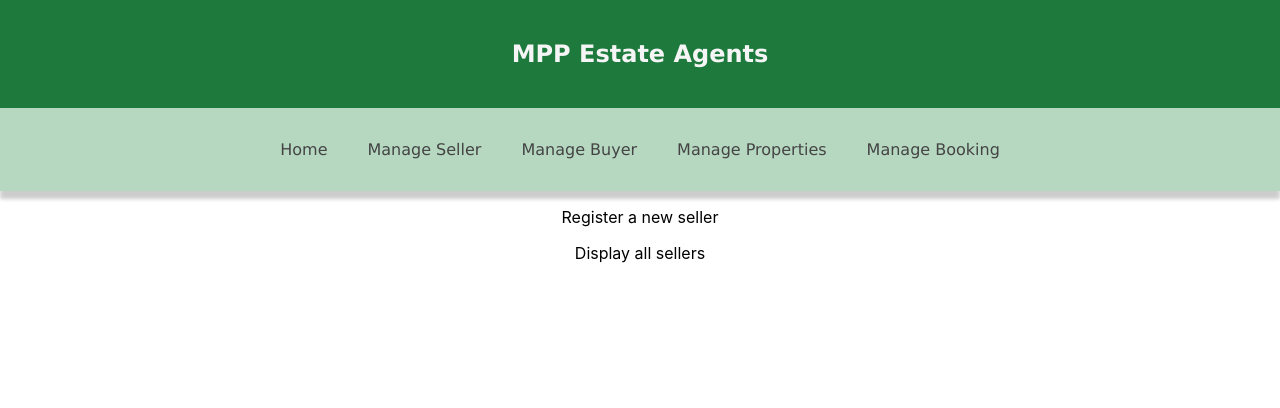
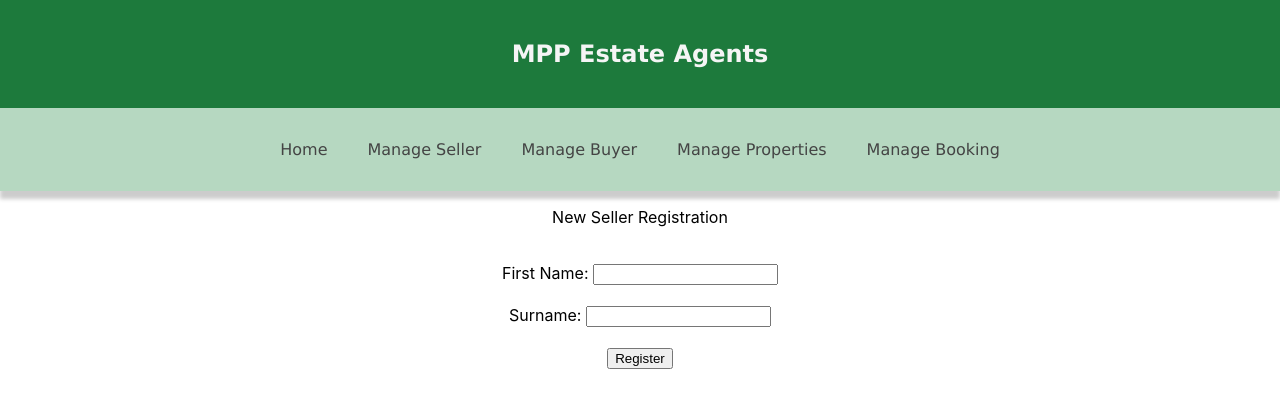
Before and after one commit to pvm2024git/LBG-Group3-MPP, a React (Create React App) app in the folder pg3-react/: page /manageseller in a window 1280 px wide. Shown: the top 408 px of the page. Built offline with nearby package versions, Linux system fonts and the light colour scheme.

Commit message:
seller form

```diff
--- /dev/null
+++ b/pg3-react/src/forms/SellerForm.jsx
@@ -0,0 +1,57 @@
+import { useState } from 'react';
+
+const SellerForm = () => {
+    const [first, setFirst] = useState('');
+    const [last, setLast] = useState('');
+
+    const handlesubmit = (e) => {
+        e.preventDefault();
+        const seller = { first, last }
+
+        fetch('http://localhost:8000/sellers',
+        {
+            method: 'POST',
+            headers: { "Content-Type" : "application/json" },
+            body: JSON.stringify(seller)
+        })
+
+        setFirst('');
+        setLast('');
+
+    }
+
+    return (
+        <form onSubmit={handlesubmit}>
+            <label>First Name: </label>
+            <input type="text"
+            required value={first}
+            onChange={(e) => setFirst(e.target.value)} />
+
+            <br /><br />
+
+            <label>Surname: </label>
+            <input type="text"
+            required value={last}
+            onChange={(e) => setLast(e.target.value)} />
+
+            <br /><br />
+{/*
+            <label>Title:</label>
+            <select
+            value={title}
+            onChange={(e) => setTitle(e.target.value)} >
+                <option value="mr">Mr</option>
+                <option value="mrs">Mrs</option>
+            <option value="dr">Dr</option>
+            </select>
+
+            <br /> */}
+
+            <button>Register</button>
+
+
+        </form>
+    )
+
+}
+export default SellerForm;
--- a/pg3-react/src/pages/ManageSelller.jsx
+++ b/pg3-react/src/pages/ManageSelller.jsx
@@ -1,14 +1,15 @@
-
+import SellerForm from "../forms/SellerForm";
 
 const Manageseller = () => {
 
 
     return(
 
-        <div>
+        <div className="reg-seller">
 
-        <p>Register a new seller</p>
-        <p>Display all sellers</p>
+        <p>New Seller Registration</p>
+        <br />
+        <SellerForm />
 
         </div>
 
```
Also changed, not shown: pg3-react/src/data/sellersData.json (+8 -1 lines).
